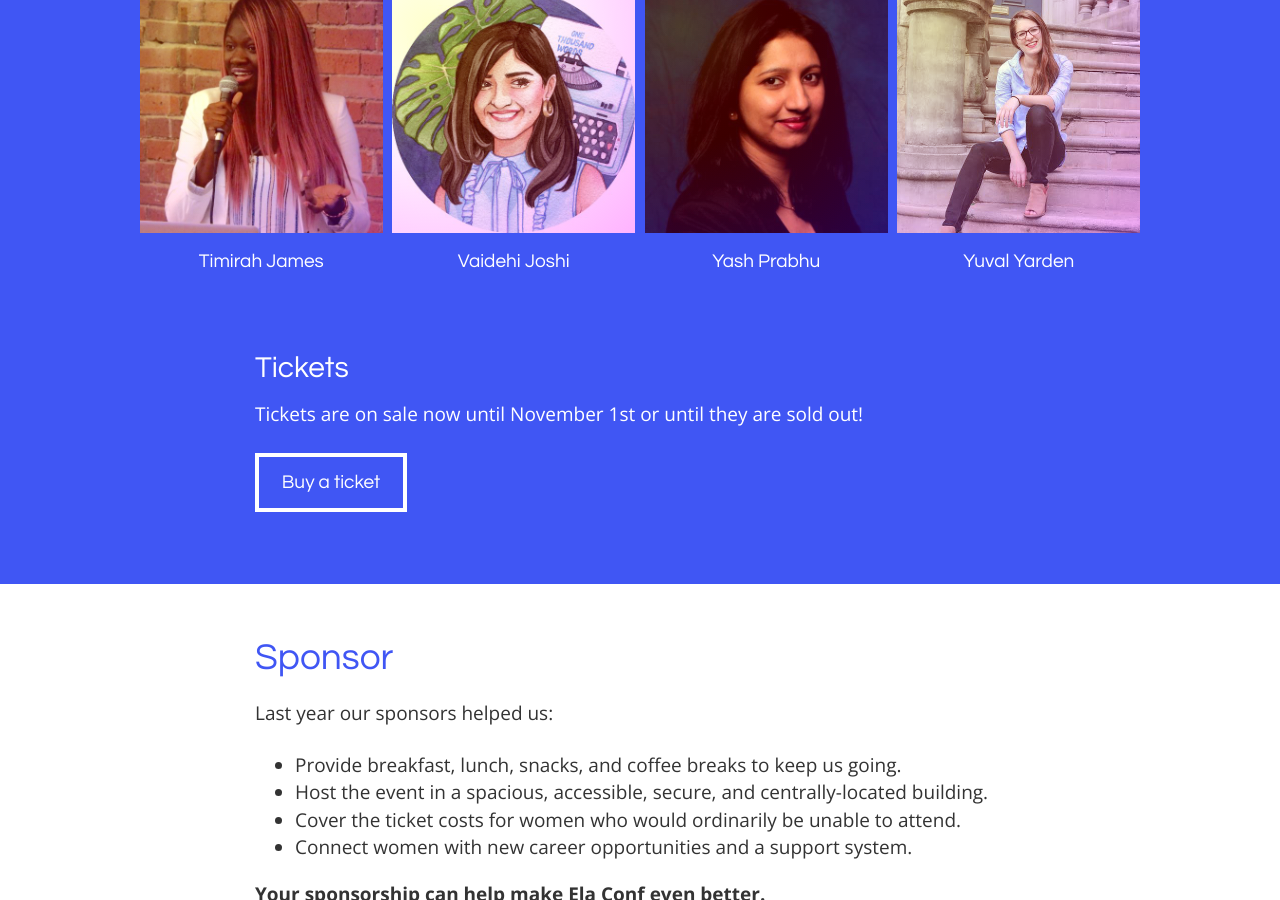
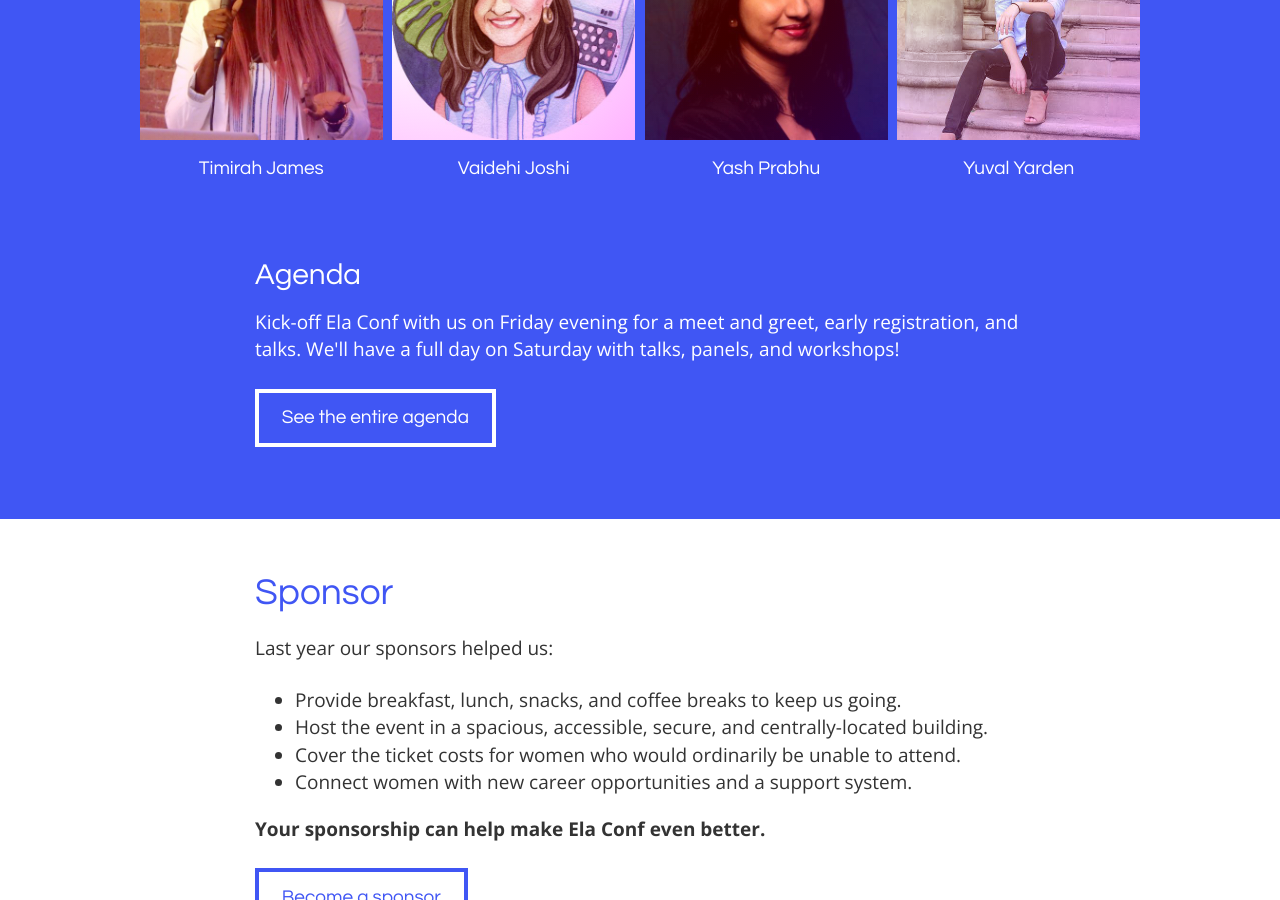
Before and after one commit to elaconf/elaconf.github.io, a Jekyll site: the page built from index.html, in a window 1280 px wide and 900 px high, scrolled down 4665 px. Built offline with Jekyll 4.4.1, drawn with Linux system fonts in a browser that asks for light colours; a script that is not in the unit is left out; some of the changed text lies outside the part shown.

Commit message:
highlight agenda on main page

```diff
--- a/index.html
+++ b/index.html
@@ -8,7 +8,6 @@ layout: default
     </p>
     <p>Our <a href="code-of-conduct/">code of conduct</a> is the heart of our event. Please <a href="mailto:hello@elaconf.com">reach out to us</a> if you have any concerns or there is something you would like to see included that isn’t.</p>
     <p><strong>This year, Ela Conf will be held on the evening of Friday, November 4 and all day Saturday, November 5 at <a href="/venue">The University of the Arts</a> in Philadelphia.</strong></p>
-    <p><a href="/agenda" class="button">Check out the agenda</a> </p>
 
     {% include tickets.html %}
 
@@ -18,7 +17,7 @@ layout: default
 <section class="fill-dark">
   <div class="limiter">
     <h2 id="speakers">Speakers</h2>
-    <p>Meet our {{ site.speakers | size }} amazing speakers and <a href="/agenda">check out our agenda</a>!</p>
+    <p>Meet our {{ site.speakers | size }} amazing speakers and <a href="/agenda">see when they will be speaking</a>!</p>
   </div>
   <div class="limiter limiter-large">
     <div class="speakers">
@@ -33,9 +32,9 @@ layout: default
     </div>
   </div>
   <div class="limiter">
-    <h3>Tickets</h3>
-    <p>Tickets are on sale now until November 1st or until they are sold out!</p>
-    <p><a href="/tickets" class="button">Buy a ticket</a></p>
+    <h3>Agenda</h3>
+    <p>Kick-off Ela Conf with us on Friday evening for a meet and greet, early registration, and talks. We'll have a full day on Saturday with talks, panels, and workshops!<p>
+    <p><a href="/agenda" class="button">See the entire agenda</a></p>
   </div>
 </section>
 
```
